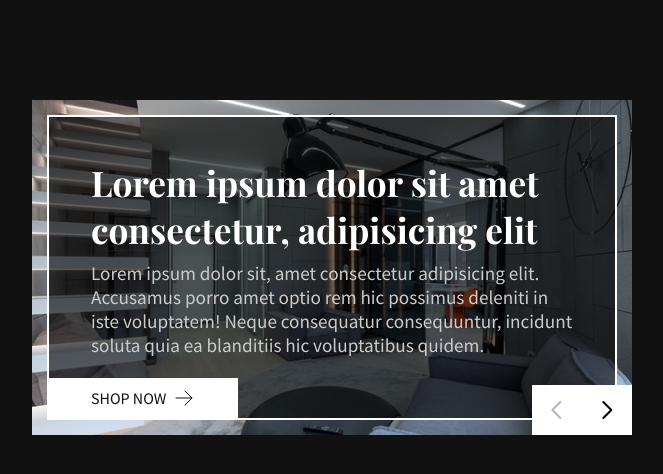
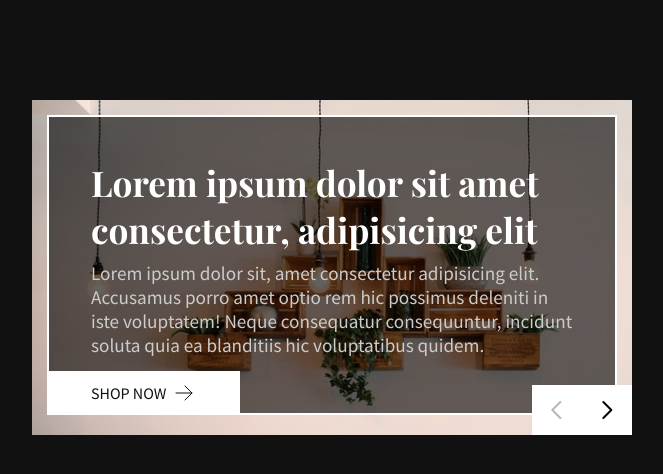
Before and after one commit to legloc/react-carousel-component, a React (Create React App) app: page / in a window 1280 px wide. Shown: the top 474 px of the page, without its empty margins (308-971 px from the left). Built offline with nearby package versions, Linux system fonts and the light colour scheme.

Commit message:
Fixed bugs

```diff
--- a/src/App.js
+++ b/src/App.js
@@ -1,9 +1,30 @@
 import Carousel from './components/Carousel'
 import './App.sass';
 
+import SlideImage1 from './images/Slide1.jpg'
+import SlideImage2 from './images/Slide2.jpg'
+import SlideImage3 from './images/Slide3.jpg'
+
+const slides = [{
+  id: 1,
+  title: 'Lorem ipsum dolor sit amet consectetur, adipisicing elit',
+  desc: 'Lorem ipsum dolor sit, amet consectetur adipisicing elit. Accusamus porro amet optio rem hic possimus deleniti in iste voluptatem! Neque consequatur consequuntur, incidunt soluta quia ea blanditiis hic voluptatibus quidem.',
+  image: SlideImage1
+}, {
+  id: 2,
+  title: 'Lorem ipsum dolor sit amet',
+  desc: 'Lorem ipsum dolor sit, amet consectetur adipisicing elit. Accusamus porro amet optio rem hic possimus',
+  image: SlideImage2
+}, {
+  id: 3,
+  title: 'Lorem ipsum dolor sit amet consectetur',
+  desc: 'Lorem ipsum dolor sit, amet consectetur adipisicing elit. Accusamus porro amet optio rem hic possimus deleniti in iste voluptatem!',
+  image: SlideImage3
+}]
+
 const App = () => (
   <div style={{ marginTop: 100, marginBottom: 100 }}>
-    <Carousel />
+    <Carousel slides={ slides } />
   </div>
 )
 
--- a/src/App.sass
+++ b/src/App.sass
@@ -78,6 +78,7 @@ body
           position: relative
           background: rgba(0, 0, 0, .6)
           border: 2px $light-text-color solid
+          height: calc(100% - 35px)
           margin: 15px
           padding: 42px
 
@@ -95,13 +96,25 @@ body
           .item-link
             position: absolute
             background: $light-text-color
+            border: 2px $light-text-color solid
+            border-width: 0
             display: flex
             align-items: center
             flex-wrap: nowrap
             max-width: 0
-            left: 0
-            bottom: 0
+            left: -2px
+            bottom: -2px
             overflow: hidden
+            transition: all .3s ease-in-out
+
+            &:hover
+              background: none
+
+              .link-title, .link-icon
+                color: $light-text-color
+
+            &:active
+              background: rgba(255, 255, 255, .3)
 
             .link-title
               margin-right: 6px
@@ -159,22 +172,26 @@ body
 
 @keyframes link-slide-right
   0%
+    border-width: 0
     max-width: 0
     padding: 8px 0
     opacity: 0
 
   100%
+    border-width: 2px
     max-width: 200px
     padding: 8px 42px
     opacity: 1
 
 @keyframes link-slide-left
   0%
+    border-width: 2px
     max-width: 200px
     padding: 8px 42px
     opacity: 1
 
   100%
+    border-width: 0
     max-width: 0
     padding: 8px 0
     opacity: 0
--- a/src/components/Carousel.js
+++ b/src/components/Carousel.js
@@ -2,28 +2,7 @@ import { useState } from 'react'
 import Slide from './Slide'
 import Control from './Control'
 
-import SlideImage1 from '../images/Slide1.jpg'
-import SlideImage2 from '../images/Slide2.jpg'
-import SlideImage3 from '../images/Slide3.jpg'
-
-const slides = [{
-  id: 1,
-  title: 'Lorem ipsum dolor sit amet consectetur, adipisicing elit',
-  desc: 'Lorem ipsum dolor sit, amet consectetur adipisicing elit. Accusamus porro amet optio rem hic possimus deleniti in iste voluptatem! Neque consequatur consequuntur, incidunt soluta quia ea blanditiis hic voluptatibus quidem.',
-  image: SlideImage1
-}, {
-  id: 2,
-  title: 'Lorem ipsum dolor sit amet consectetur, adipisicing elit',
-  desc: 'Lorem ipsum dolor sit, amet consectetur adipisicing elit. Accusamus porro amet optio rem hic possimus deleniti in iste voluptatem! Neque consequatur consequuntur, incidunt soluta quia ea blanditiis hic voluptatibus quidem.',
-  image: SlideImage2
-}, {
-  id: 3,
-  title: 'Lorem ipsum dolor sit amet consectetur, adipisicing elit',
-  desc: 'Lorem ipsum dolor sit, amet consectetur adipisicing elit. Accusamus porro amet optio rem hic possimus deleniti in iste voluptatem! Neque consequatur consequuntur, incidunt soluta quia ea blanditiis hic voluptatibus quidem.',
-  image: SlideImage3
-}]
-
-const Carousel = () => {
+const Carousel = ({ slides }) => {
   const [step, setStep] = useState(0)
 
   return (
```
Also changed, not shown: src/images/Slide1.jpg, src/images/Slide2.jpg.
